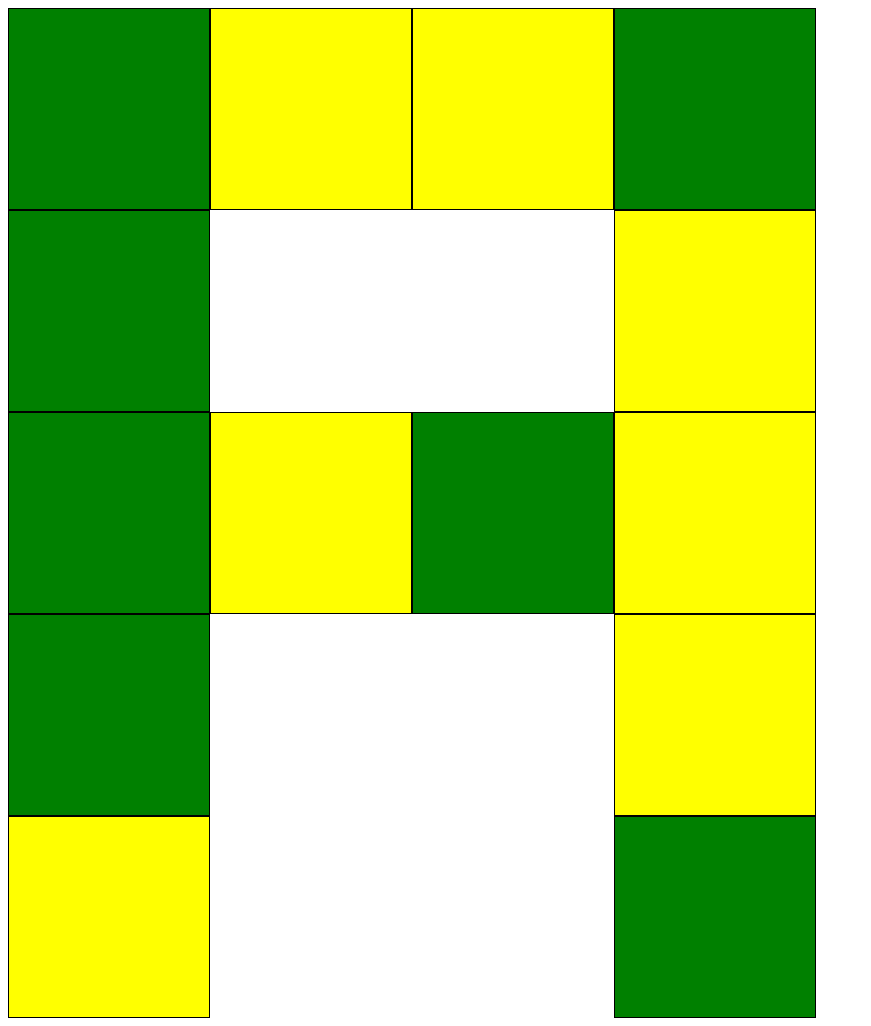
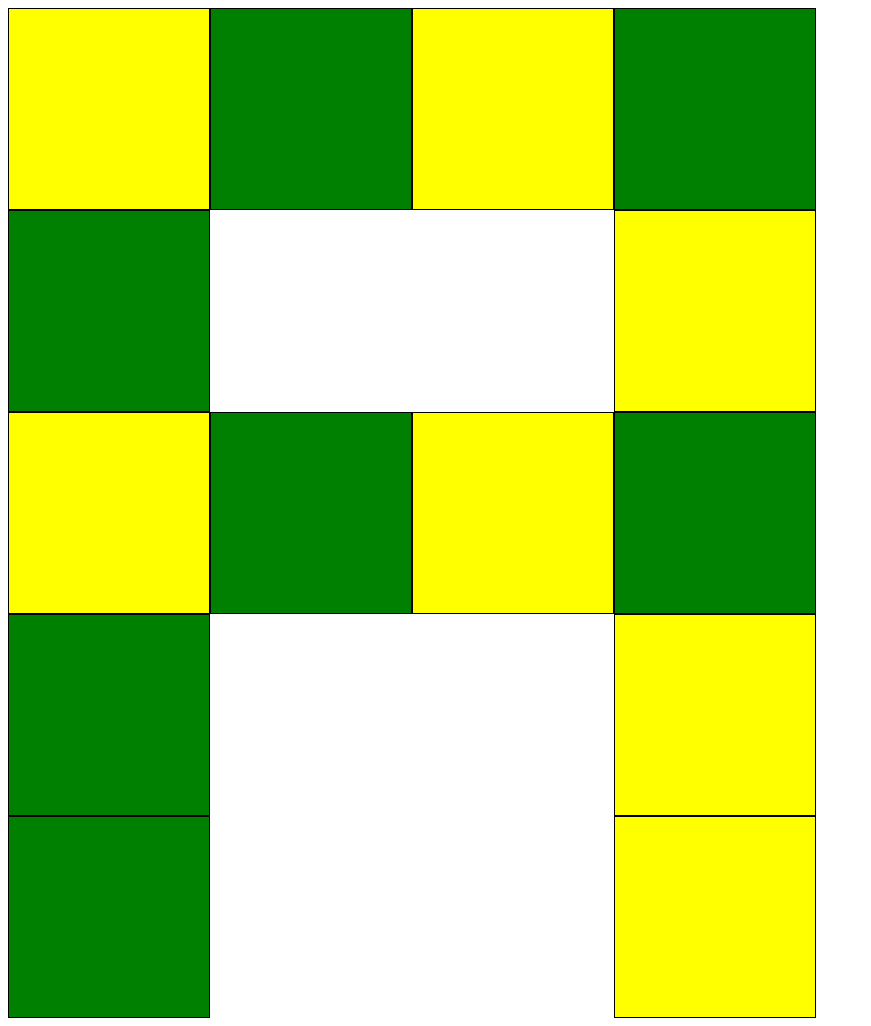
Before and after one commit to Zakharrrr/flex-box-2, a plain HTML site: page index.html in a window 1280 px wide. Shown: the whole page, without its empty margins (0-871 px from the left). Drawn offline with Linux system fonts and the light colour scheme.

Commit message:
Add files via upload

```diff
--- a/index.html
+++ b/index.html
@@ -1,67 +1,41 @@
 <!DOCTYPE html>
 <html lang="en">
-
 <head>
     <meta charset="UTF-8">
     <meta name="viewport" content="width=device-width, initial-scale=1.0">
     <meta http-equiv="X-UA-Compatible" content="ie=edge">
-    <title>Flex Box</title>
+    <title>Flex-box</title>
     <link href="style.css" rel="stylesheet">
-
 </head>
-
 <body>
 
     <div class="container">
         <div class="purple"></div>
         <div class="red"></div>
+        <div class="purple"></div>
         <div class="red"></div>
+        <div class="red"></div>
+    </div>
+
+    <div class="container-1">
+        <div class="red"></div>
+        <div class="red"></div>
+
+    </div>
+    <div class="container-2">
+        <div class="purple"></div>
         <div class="purple"></div>
     </div>
-
-    <div class="container-2">
-        <div class="purple"></div>
-        <div class="white"></div>
-            <div class="white"></div>
-            <div class="red"></div>
-
-    </div>
     <div class="container-3">
+        <div class="red"></div>
         <div class="purple"></div>
         <div class="red"></div>
         <div class="purple"></div>
-        <div class="red"></div>
-    </div>
-    <div class="container-4">
-        <div class="purple"></div>
-        <div class="white"></div>
-        <div class="white"></div>
-        <div class="red"></div>
-
-
-    </div>
-    <div class="container-5">
-        <div class="red"></div>
-        <div class="white"></div>
-        <div class="white"></div>
         <div class="purple"></div>
     </div>
 
 
 
 
-
-
-
-
-
-
-
-
-
-
-
-
 </body>
-
 </html>
--- a/style.css
+++ b/style.css
@@ -1,35 +1,36 @@
 .purple{
+    height: 200px;
+width: 200px;
+border: 1px solid black;
+background-color: yellow;
+}
+.red{
     height: 200px;
 width: 200px;
 border: 1px solid black;
 background-color: green;
 }
-.red{
-    height: 200px;
-width: 200px;
-border: 1px solid black;
-background-color: yellow;
+body{
+    display: flex;
 }
-.white{
-    height: 200px;
-    width: 200px;
-    border: 1px solid white;
-    background-color: white;
+.container{
+
 
 }
-.container{
-    display: flex;
+.container-1{
+  display: flex;
+  flex-direction: column;
+    justify-content:space-between;
+
+    height: 606px;
 }
 .container-2{
-    display: flex;
+ display: flex;
+ flex-direction: column;
+    justify-content: space-between;
+
+height: 606px;
+}
+.container-3{
 
 }
-.container-3{
-    display: flex;
-}
-.container-4{
-    display: flex;
-}
-.container-5{
-    display: flex;
-}
```
